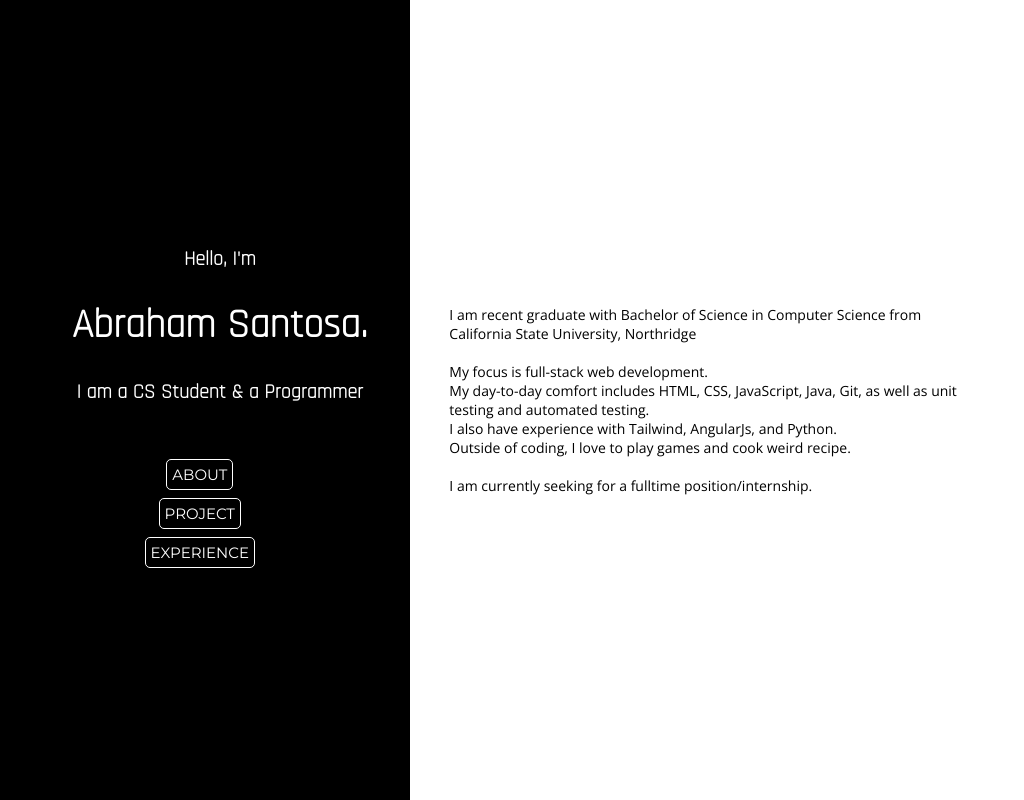
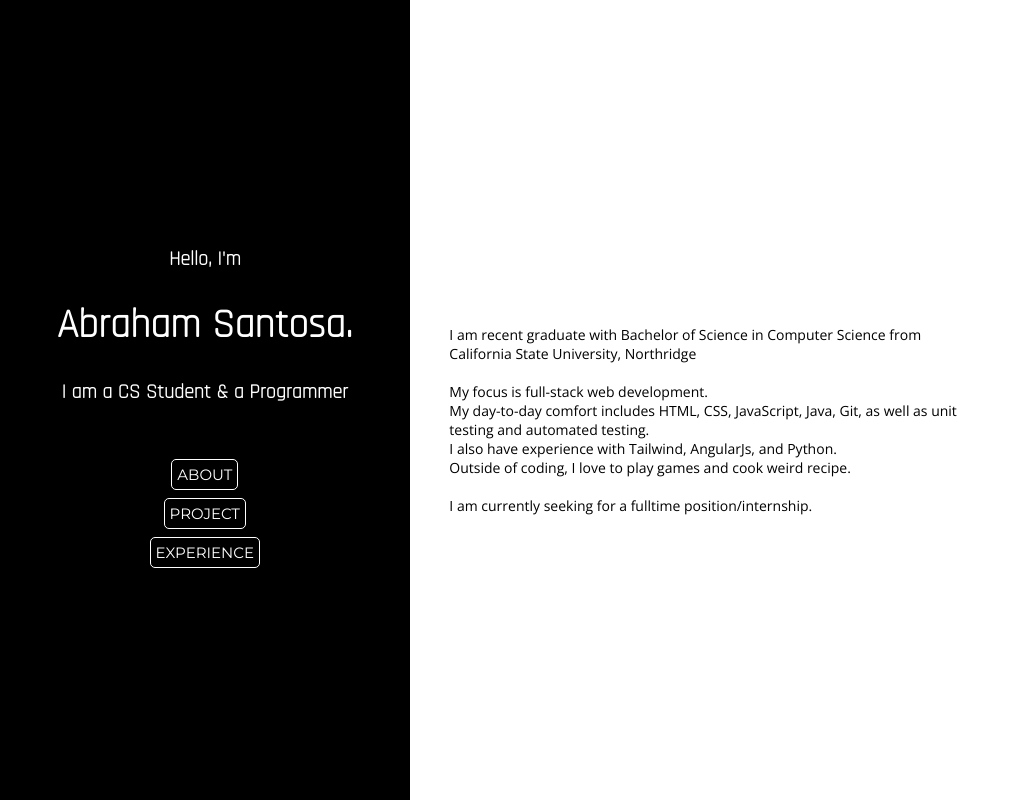
Before and after one commit to AbrahamJulian/AbrahamJulian.github.io, a plain HTML site: page index.html in a window 1024 px wide. Shown: the top 800 px of the page. Drawn offline with nearby package versions, Linux system fonts and the light colour scheme.

Commit message:
remove the right padding to center the buttons

```diff
--- a/style.css
+++ b/style.css
@@ -93,8 +93,11 @@ main{
 }
 
 section{
+    padding: 10px 0;
     height:100vh;
-    margin: 0 50px;
+    min-height: fit-content;
+    width: auto;
+    margin: 10px 50px;
     display:flex;
     align-items: center;
     justify-content: center;
@@ -191,6 +194,7 @@ h5{
         padding: 0 40px;
     }
 
+
     .go-to ul{
         text-align: center;
     }
@@ -213,18 +217,21 @@ h5{
 
 }
 
-@media screen and (min-width: 820px) and (max-width: 1079px){
+@media screen and (min-width: 820px) and (max-width: 1212px){
     header{
         background-color: black;
         flex-direction: column;
     }
     .greetings{
-        padding: auto 0;
+        padding-left: 0;
         text-align: center;
         line-height: 40px;
         font-size: 1.25em;
     }
-
+    .go-to{
+        right: 0;
+        padding-right: 0;
+    }
     .go-to ul{
         text-align: center;
     }
```
